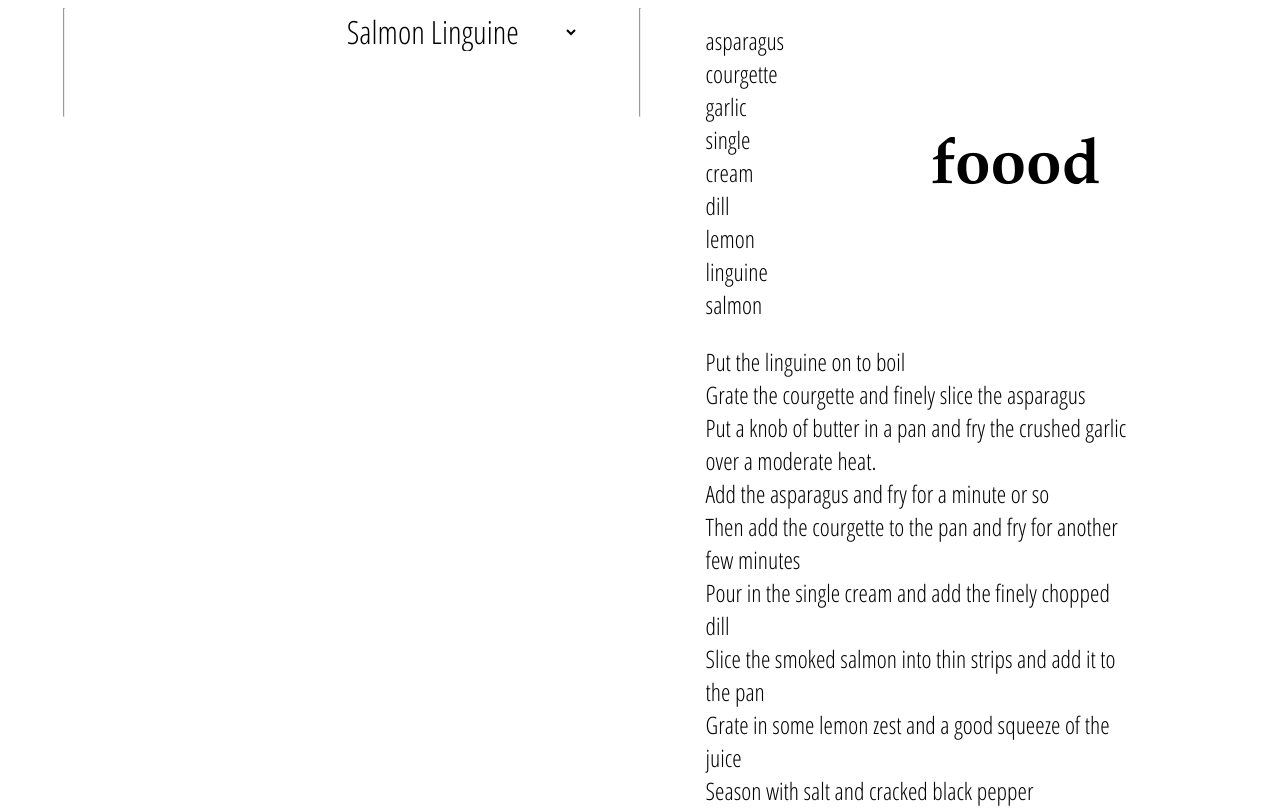
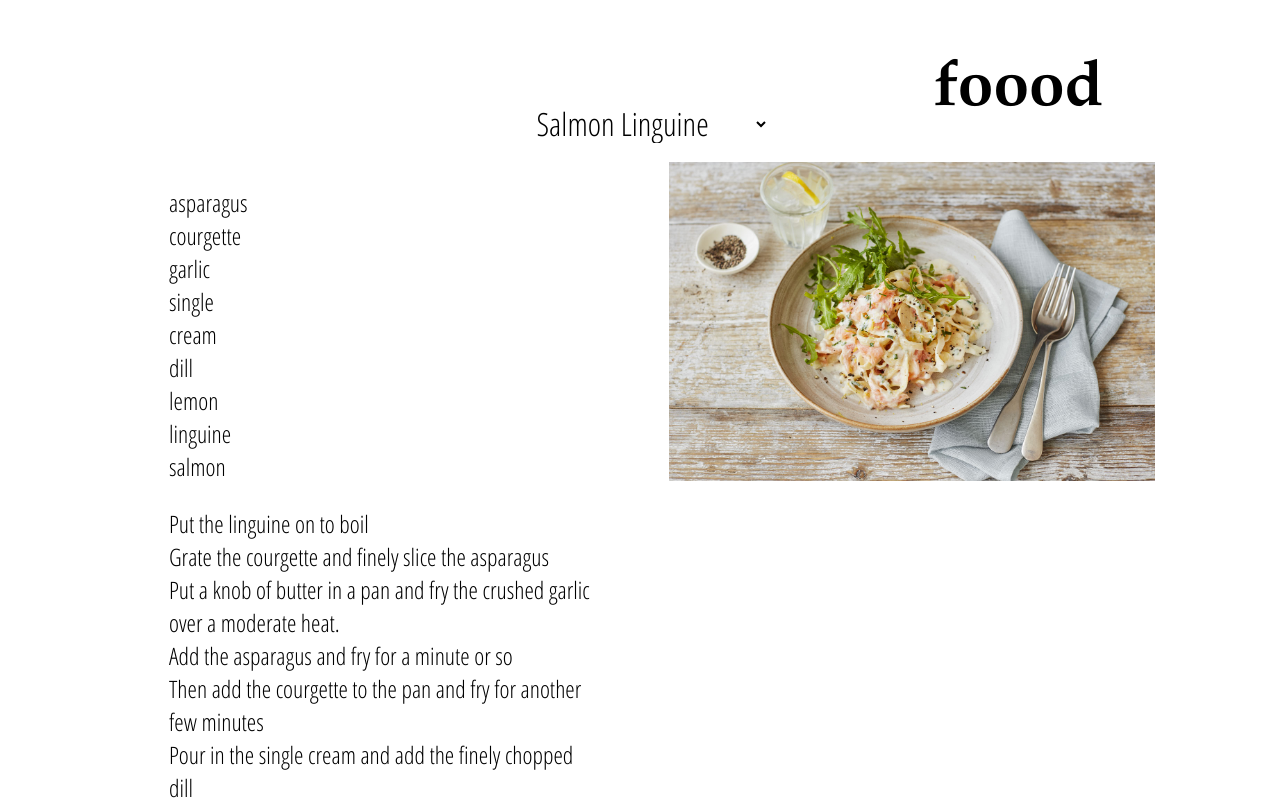
Before and after one commit to edpe/foood, a React (Create React App) app: page / in a window 1280 px wide. Shown: the top 808 px of the page. Built offline with nearby package versions, Linux system fonts and the light colour scheme.

Commit message:
fix grid layout

```diff
--- a/src/components/App.js
+++ b/src/components/App.js
@@ -1,14 +1,12 @@
-import React, { Component } from 'react';
-import Menu from './Menu';
-import data from '../data.json';
-import styles from './App.module.css';
-
-
+import React, { Component } from "react";
+import Menu from "./Menu";
+import data from "../data.json";
+import styles from "./App.module.css";
 
 class App extends Component {
   constructor(props) {
     super(props);
-    this.state = { selectedMeal: 'salmonLinguine' };
+    this.state = { selectedMeal: "salmonLinguine" };
   }
 
   handleChange = evt => {
@@ -33,24 +31,26 @@ class App extends Component {
     });
 
     return (
-      <div className={styles.wrapper}>
-        <h2 className={styles.title}>foood</h2>
-        <hr/>
-        <Menu className onChange={this.handleChange}/>
-        <hr/>
-        <main className={styles.main}>
+        <div className={styles.wrapper}>
+          <h2 className={styles.header}>foood</h2>
+          <div className={styles.menu}>
+            <Menu onChange={this.handleChange} />
+          </div>
           <article className={styles.article}>
             <ul className={styles.ingredients}>{listIngredients}</ul>
             <ol className={styles.ingredients}>{listMethod}</ol>
           </article>
           <aside className={styles.aside}>
-            <img className={styles.foodImage} src={selectedRecipe.image} alt={this.state.selectedMeal}/>
+            <img
+              className={styles.foodImage}
+              src={selectedRecipe.image}
+              alt={this.state.selectedMeal}
+            />
           </aside>
-        </main>
-      </div>
-    );
+          <div className={styles.footer} />
+        </div>
+      );
+    }
   }
-}
-
 
 export default App;
--- a/src/components/App.module.css
+++ b/src/components/App.module.css
@@ -1,22 +1,39 @@
+body {
+  font-family: 'Open Sans Condensed', sans-serif;
+}
+
+.outerWrapper {
+  height: 100%;
+  width: 100%;
+}
+
+.wrapper {
+  display: grid;
+  height: 100vh;
+  grid-template-columns: 10% 38% 4% 38% 10%;
+  grid-template-rows: 10% 10% 35% 35% 10%;
+  grid-gap: 1px 1px;
+  grid-template-areas: '. header header header .' '. menu menu menu .' '. ingredients . image .' '. ingredients . image .' '. footer footer footer .';
+}
+
+.header {
+  grid-area: header;
+  font-family: garamond;
+  font-size: 4rem;
+  margin-right: 5%;
+  text-align: right;
+}
+
 .main {
   flex: 1;
 }
 
-.wrapper {
-  display: grid;
-  width: 100%;
-  grid-template-areas:
-  ". header header header ."
-  ". title title title ."
-  ". ingredients . image ."
-  ". ingredients . image ."
-  ". footer footer footer .";
-  grid-template-rows: 10% 10% 35% 35% 10%;
-  grid-template-columns: 10% 38% 4% 38% 10%;
+.menu {
+  grid-area: menu;
 }
 
-body {
-  font-family: 'Open Sans Condensed', sans-serif;
+.article {
+  grid-area: ingredients;
 }
 
 .ingredients {
@@ -26,25 +43,15 @@ body {
   font-size: 1.5rem;
 }
 
+.aside {
+  grid-area: image;
+}
+
 .foodImage {
   width: 100%;
   height: auto;
 }
 
-.title {
-  grid-area: title;
-  font-family: garamond;
-  font-size: 4rem;
-  margin-top: 0.1em;
-  margin-right: 5%;
-  margin-bottom: 0.1em;
-  text-align: right;
+.footer {
+  grid-area: footer;
 }
-
-.article {
-  grid-area: ingredients;
-}
-
-.aside {
-  grid-area: image;
-}
```
